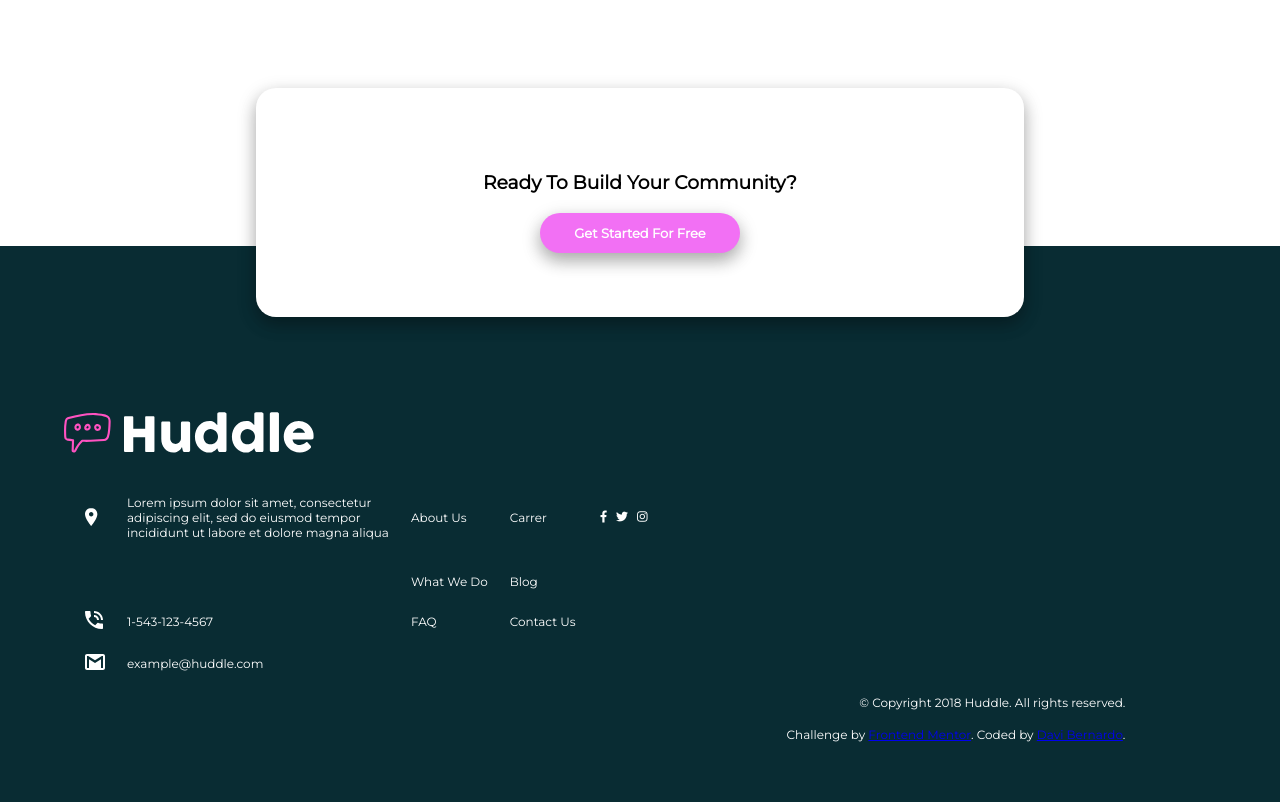
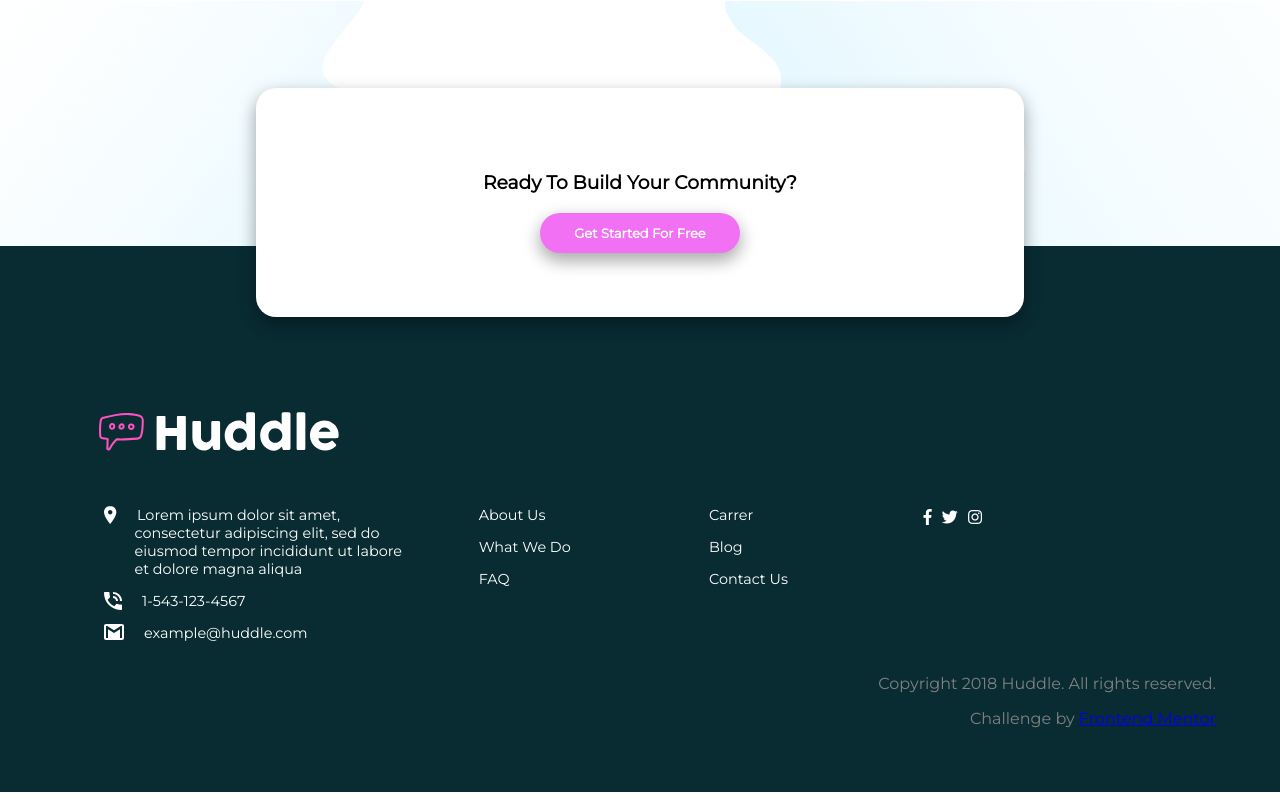
Before and after one commit to davidtheblane/FrontEndChallenge1, a plain HTML site: page index.html in a window 1280 px wide. Shown: the part 1435-2237 px from the top of the page. Drawn offline with Linux system fonts and the light colour scheme; files whose address does not match are found by name.

Commit message:
Add files via upload

```diff
--- a/css/styles.css
+++ b/css/styles.css
@@ -219,52 +219,72 @@ float: left;
     float:left;
 }
 
-tr, td {
+.footer-logo {
+  padding: 0 0 3% 3%;
+}
+
+.icon-loc {
+  float: left;
+  padding: 0 20px 0 0;
+}
+
+.fbloco1 {
+  float: left;
+  padding: 0 10px 0 0;
+  width: 30%;
+}
+
+p.footext {
+  font-family: 'Montserrat', sans-serif;
+  color: white;
+  display: block;
   text-align: left;
-  font-size: 12px;
+  padding-left: 10%;
+  font-size: 0.9rem;
+}
+
+.fbloco2 {
+  float: left;
+  width: 20%;
+}
+
+.fbloco3 {
+  float: left;
+  width: 20%;
+}
+
+.fbloco4 {
+  float: left;
+  width: 20%;
   color: white;
 }
 
-table{
-border-spacing: 20px;
-display: inline-block;
-border: collapse;
-width: 100%;
-}
+i {
+  padding: 3px;
+  }
 
-i {
-padding: 3px;
+.copyright {
+  float: left;
+  width: 100%;
+  text-align: right;
+  color: gray;
 }
 
 
-.icon-loc {
-  display: block;
-}
 
-.copyright {
-      position: absolute;
-      font-size: 12px;
-      right: 12%;
-      /*float:left;*/
-  }
 
-  .attribution {
-      /*float: right;*/
-      position: absolute;
-      font-size: 12px;
-      margin-top: 1%;
-      right: 12%;
-  }
-
- /* DISPOSITIVO MOVEL */
+ /* D I S P O S I T I V O   M O V E L  */
 
   @media only screen and (max-width:575px) {
 
     body {
-      background-image: url(./images/bg-hero-desktop.svg);
       width: 100%;
       margin: 0 auto;
 
+    }
+
+    p {
+      margin: 2%;
     }
 
     .head1 {
@@ -272,15 +292,15 @@ padding: 3px;
     }
 
     .logo {
-      width:45%;
+      width:60%;
     }
 
     .button1 {
-      width: 150px;
-      height: 24px;
-      font-size: 15px;
-
-    }
+      width: 30%;
+      height: 10%;
+      font-size: 14px;
+      padding-bottom: 3%;
+      }
 
 
 
@@ -318,17 +338,17 @@ padding: 3px;
 
 
     .card1-one {
-      position: relative;
+    position: relative;
      text-align: center;
      width: 100%;
-     top:200px;
+     top:160px;
      padding: 10% 0;
     }
 
     .card1-two{
       position: relative;
       right: 10%;
-      bottom: 190px;
+      bottom: 250px;
       width: 100%;
     }
 
@@ -342,14 +362,14 @@ padding: 3px;
      position: relative;
      text-align: center;
      width: 100%;
-     top:170px;
+     top:140px;
      padding: 10% 0;
     }
 
     .card2-two{
       position: relative;
       left: 15%;
-      bottom: 170px;
+      bottom: 240px;
       width: 100%;
     }
 
@@ -363,14 +383,14 @@ padding: 3px;
       position: relative;
      text-align: center;
      width: 100%;
-     top:200px;
+     top:150px;
      padding: 10% 0;
     }
 
     .card3-two{
       position: relative;
       right: 10%;
-      bottom: 170px;
+      bottom: 230px;
       width: 100%;
     }
 
@@ -385,4 +405,41 @@ padding: 3px;
       padding-top: 40%;
     }
 
+    .logofoot {
+      width:80%;
+      padding: 5% 5%;
+    }
+
+    .footext {
+      padding: 0 0 5% 0;
+    }
+
+    .fbloco1 {
+      width: 100%;
+    }
+
+    .fbloco2 {
+      width: 100%;
+    }
+
+    .fbloco3 {
+      width: 100%;
+    }
+
+    .fbloco4 {
+      width: 80%;
+      text-align: center;
+    }
+
+    i {
+      padding: 5%;
+    }
+
+    .copyright {
+      width: 100%;
+      text-align: center;
+      font-size: 0.8rem;
+    }
+
+
   }
--- a/index.html
+++ b/index.html
@@ -40,7 +40,7 @@
   <section class="big-header">
 
            <div class="big-header1">
-            <h1>Build tde Community <br> Your Fans Will Love</h1>
+            <h1>Build the Community <br> Your Fans Will Love</h1>
           <h4>Huddle re-imagines tde way we build communities. You have a voice, but so does your audience.
           Create connections witd your users as you engage in genuine discussion.</h4>
            <a href="" class="button2"> Get Started For Free </a>
@@ -79,7 +79,7 @@
     <div class="box2">
     <div class="card2-one">
     <h2>Flowing Conversations</h2>
-    <hp>You wouldn't paginate a conversation in real life, so why do it online? Our tdreads
+    <p>You wouldn't paginate a conversation in real life, so why do it online? Our tdreads
     have just-in-time loading for a more natural flow.</p>
     </div>
 
@@ -119,64 +119,81 @@
 
 <!-- Abre Footer-->
     <section class="footer">
+        <div class="footer-logo">
+        <img src="./images/logo-white.svg" class="logofoot">
+        </div>
 
-        <img src="./images/logo-white.svg" class="logo">
+        <div class="fbloco1">
+          <ul style="list-style-type:none">
+                <li>
+                <img src="./images/icon-location.svg" class="icon-loc">
+                <p class="footext">Lorem ipsum dolor sit amet, consectetur adipiscing elit, sed do eiusmod tempor incididunt ut labore et dolore magna aliqua</p>
+                </li>
+            <li>
+            <img src="./images/icon-phone.svg" class="icon-loc">
+            </li>
+            <li>
+            <p class="footext"> 1-543-123-4567 </p>
+            </li>
 
-    <table >
-            <tr>
-              <td><img src="./images/icon-location.svg" class="icon-loc"></td>
-              <td><p class="footext">Lorem ipsum dolor sit amet, consectetur<br> adipiscing elit, sed do eiusmod tempor <br> incididunt ut labore et dolore magna aliqua</p></td>
-              <td>About Us</td>
-              <td>Carrer</td>
-              <td><i class="fab fa-facebook-f"></i>
-                <i class="fab fa-twitter"></i>
-                <i class="fab fa-instagram"></i>
-              </td>
-            </tr>
-<tr>
-            <td></td>
-            <td></td>
-            <td>What We Do</td>
-            <td>Blog</td>
-            <td></td>
+                <li>
+                <img src="./images/icon-email.svg" class="icon-loc">
+                </li>
+                <li>
+                <p class="footext"> example@huddle.com </p>
+                </li>
 
+          </ul>
+          </div>
 
-        </tr>
+          <div class="fbloco2">
+            <ul style="list-style-type:none">
+              <li>
+                <p class="footext"> About Us </p>
+              </li>
 
-        <tr>
-            <td><img src="./images/icon-phone.svg" class="phone"></td>
-            <td>1-543-123-4567</td>
-            <td>FAQ</td>
-            <td>Contact Us</td>
-            <td></td>
+                  <li>
+                    <p class="footext"> What We Do </p>
+                  </li>
 
-      </tr>
+              <li>
+               <p class="footext"> FAQ </p>
+              </li>
+            </ul>
+          </div>
 
-      <tr>
-          <td> <img src="./images/icon-email.svg" class="email">
-          <td>example@huddle.com</td>
-          <td></td>
-          <td></td>
+          <div class="fbloco3">
+            <ul style="list-style-type:none">
+              <li>
+                <p class="footext"> Carrer </p>
+              </li>
+                  <li>
+                    <p class="footext"> Blog </p>
+                  </li>
 
+              <li>
+                <p class="footext"> Contact Us </p>
+              </li>
+            </ul>
+          </div>
 
-            <tr>
-              <td class="copyright">&copy; Copyright 2018 Huddle. All rights reserved.</td>
-            </tr>
+          <div class="fbloco4">
+            <ul style="list-style-type:none">
+              <li>
+                  <i class="fab fa-facebook-f"></i>
+                  <i class="fab fa-twitter"></i>
+                  <i class="fab fa-instagram"></i>
+              </li>
+            </ul>
+          </div>
 
-        <tr>
-            <td class="attribution">
-             Challenge by <a href="https://www.frontendmentor.io?ref=challenge" target="_blank">Frontend Mentor</a>.
-             Coded by <a href="#">Davi Bernardo</a>.
-            </td>
-        </tr>
+          <div class="copyright">
 
-    </table>
-
+          <p> Copyright 2018 Huddle. All rights reserved.</p>
+          Challenge by <a href="https://www.frontendmentor.io?ref=challenge" target="_blank">Frontend Mentor</a>
+        </div>
 
   </section><!-- Termina Footer-->
 
-
-
-
   </body>
   </html>
```
